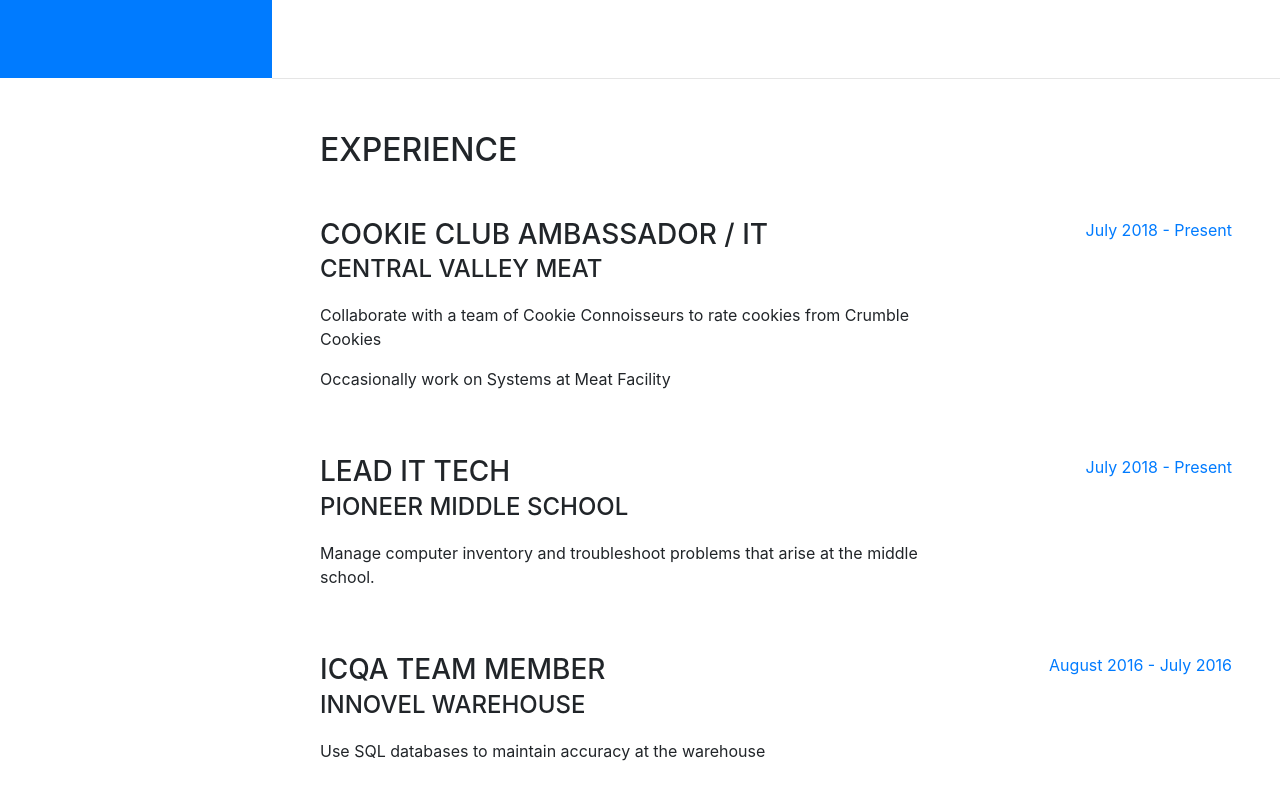
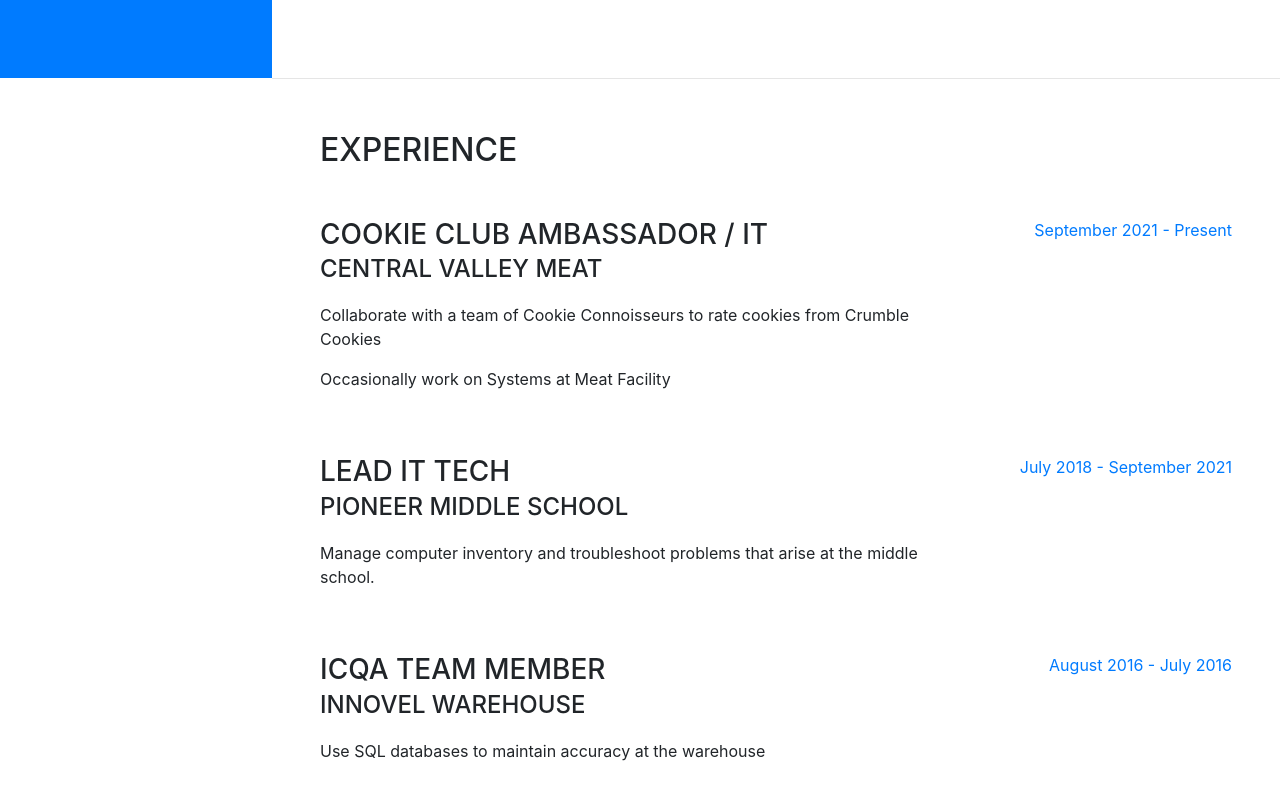
Before and after one commit to etorr/devsite, a website with bundled scripts: page index.html in a window 1280 px wide. Shown: the part 722-1522 px from the top of the page. Built offline with nearby package versions, Linux system fonts and the light colour scheme; a web font is replaced by a local one.

Commit message:
Update index.html

```diff
--- a/index.html
+++ b/index.html
@@ -101,7 +101,7 @@
               <p>Occasionally work on Systems at Meat Facility</p>
             </div>
             <div class="resume-date text-md-right">
-              <span class="text-primary">July 2018 - Present</span>
+              <span class="text-primary">September 2021 - Present</span>
             </div>
           </div>
 
@@ -112,7 +112,7 @@
               <p>Manage computer inventory and troubleshoot problems that arise at the middle school.</p>
             </div>
             <div class="resume-date text-md-right">
-              <span class="text-primary">July 2018 - Present</span>
+              <span class="text-primary">July 2018 - September 2021</span>
             </div>
           </div>
 
```
